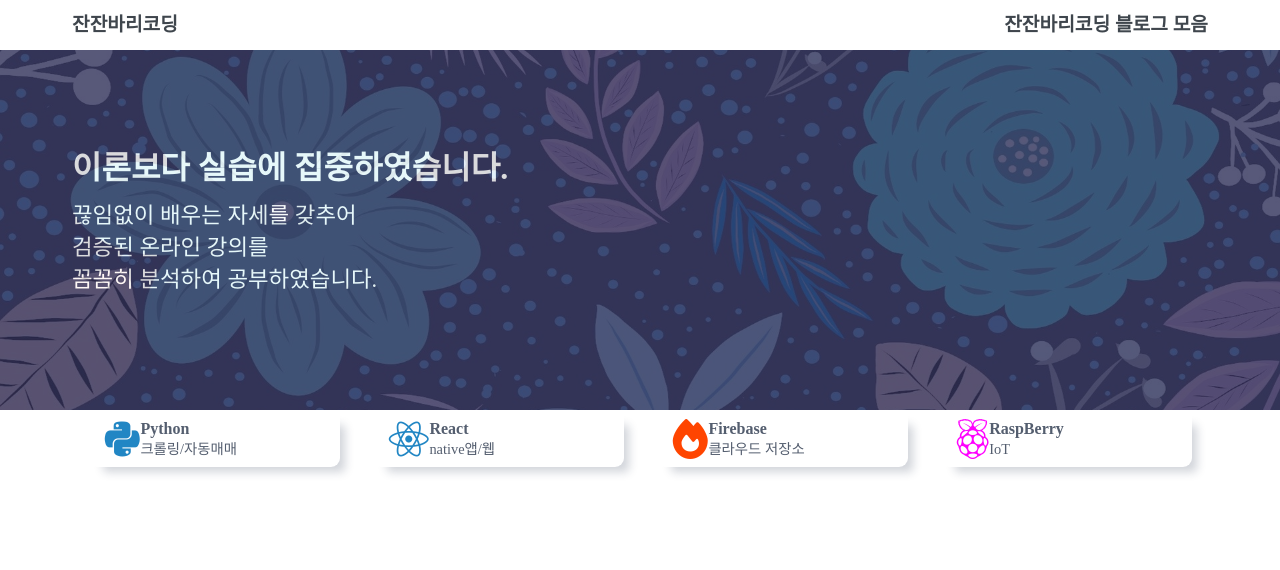
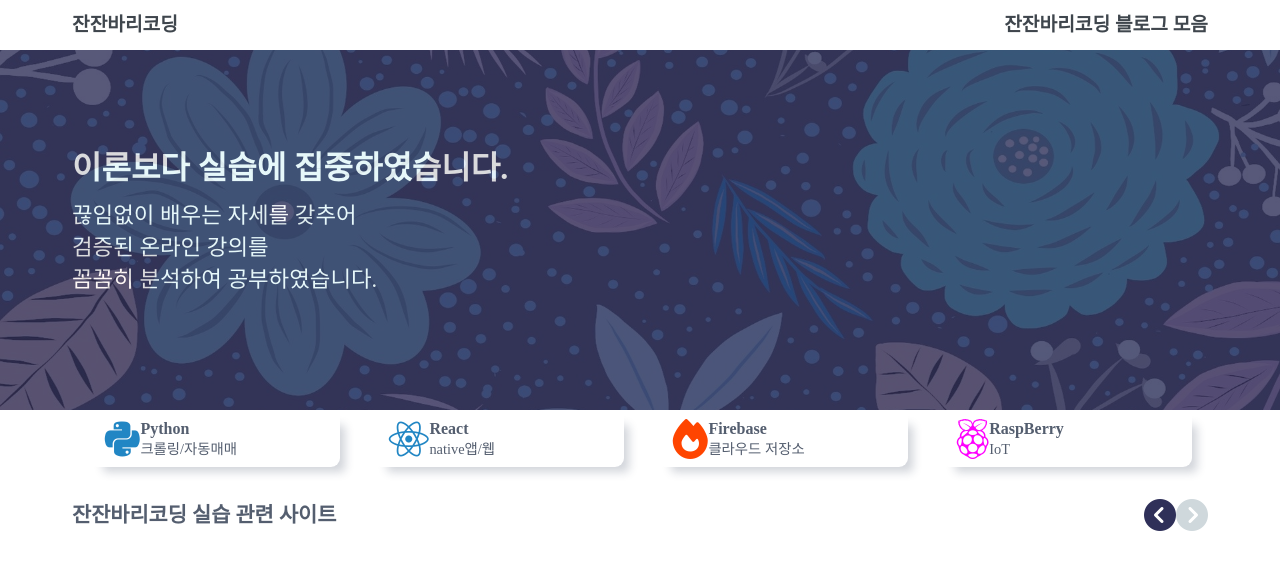
Before and after one commit to jeen0202/Pycrawling, a plain HTML site: page Frontend/Reactive_WEB/js/index.html in a window 1280 px wide. Drawn offline with Linux system fonts and the light colour scheme; a web font is replaced by a local one.

Commit message:
Day 31 section roadmap title

```diff
--- a/Frontend/Reactive_WEB/css/style.css
+++ b/Frontend/Reactive_WEB/css/style.css
@@ -150,6 +150,34 @@ section {
 .rasp-style{
     color : fuchsia;
 }
+.roadmap-container{
+    width : 100%;
+    margin-top : 2rem;
+}
+.roadmap-title-container{
+    width : 100%;
+    display : flex;
+    justify-content: space-between;
+    align-items : center;
+}
+.roadmap-title {
+    font-size : 1.3rem;
+    font-weight : bold;
+    color : #545e6f;
+}
+.slide-prev {
+    font-size : 2rem;
+    cursor : pointer;
+    color : rgb(47,48,89);
+}
+.slide-next {
+    font-size : 2rem;
+    cursor : pointer;
+    color : #cfd8dc;
+}
+.arrow-container{
+    display: flex;
+}
 @media only screen and (min-width : 1200px) {
     .inner {
         max-width : 1200px;
--- a/Frontend/Reactive_WEB/js/index.html
+++ b/Frontend/Reactive_WEB/js/index.html
@@ -97,6 +97,21 @@
             </div>
         </div>
     </section>
+    <section>
+        <div class="inner">
+            <div class="roadmap-container">
+                <div class="roadmap-title-container">
+                    <div class="roadmap-title">
+                    잔잔바리코딩 실습 관련 사이트</div>
+                    <div class="arrow-container">
+                        <i class="slide-prev fas fa-chevron-circle-left"></i>
+                        <i class="slide-next fas fa-chevron-circle-right"></i>
+                    </div>
+                </div>
+                <div class="class-list-container"></div>
+            </div>
+        </div>
+    </section>
     <footer></footer>
     <!-- <script src="js/main.js"></script>-->
 </body>
```
